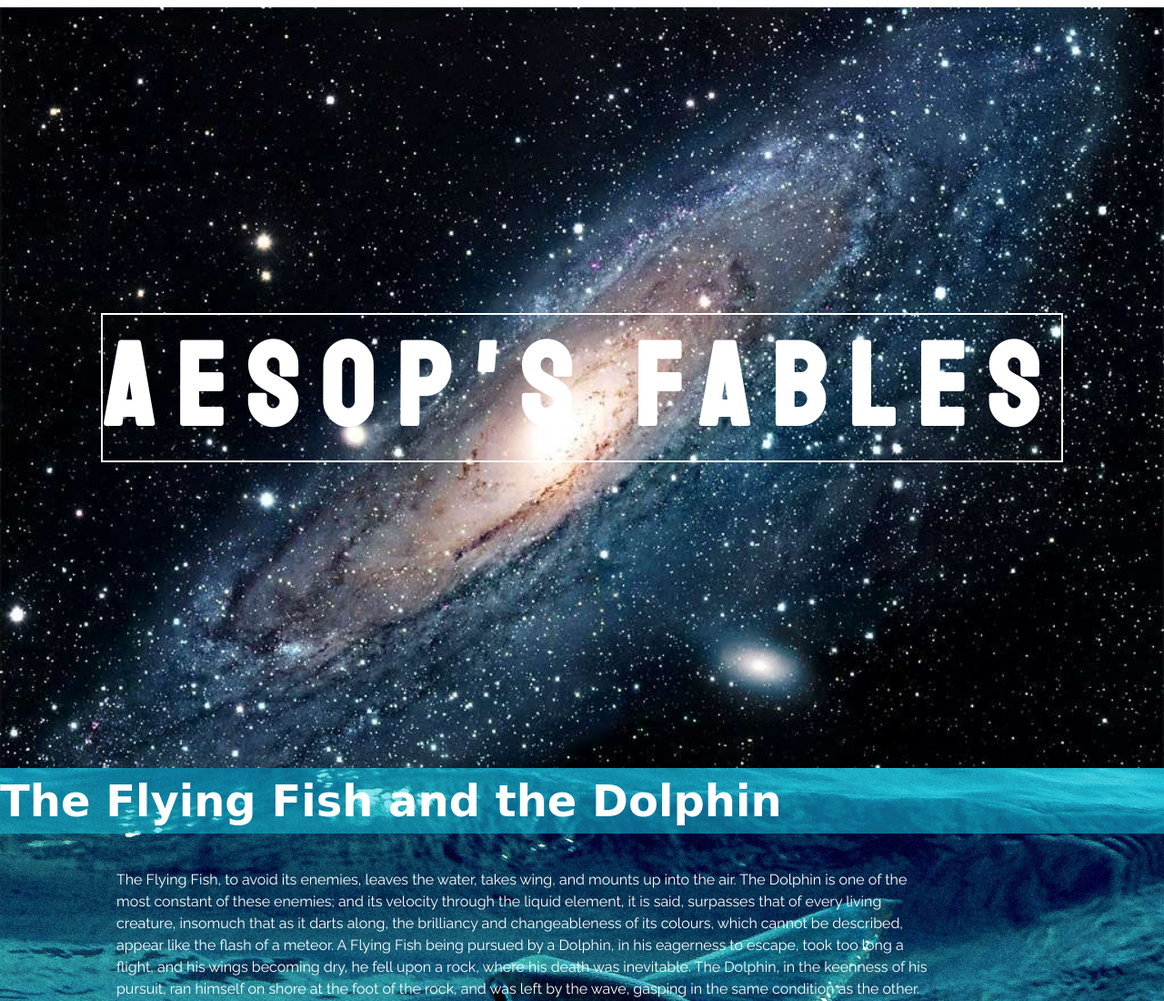
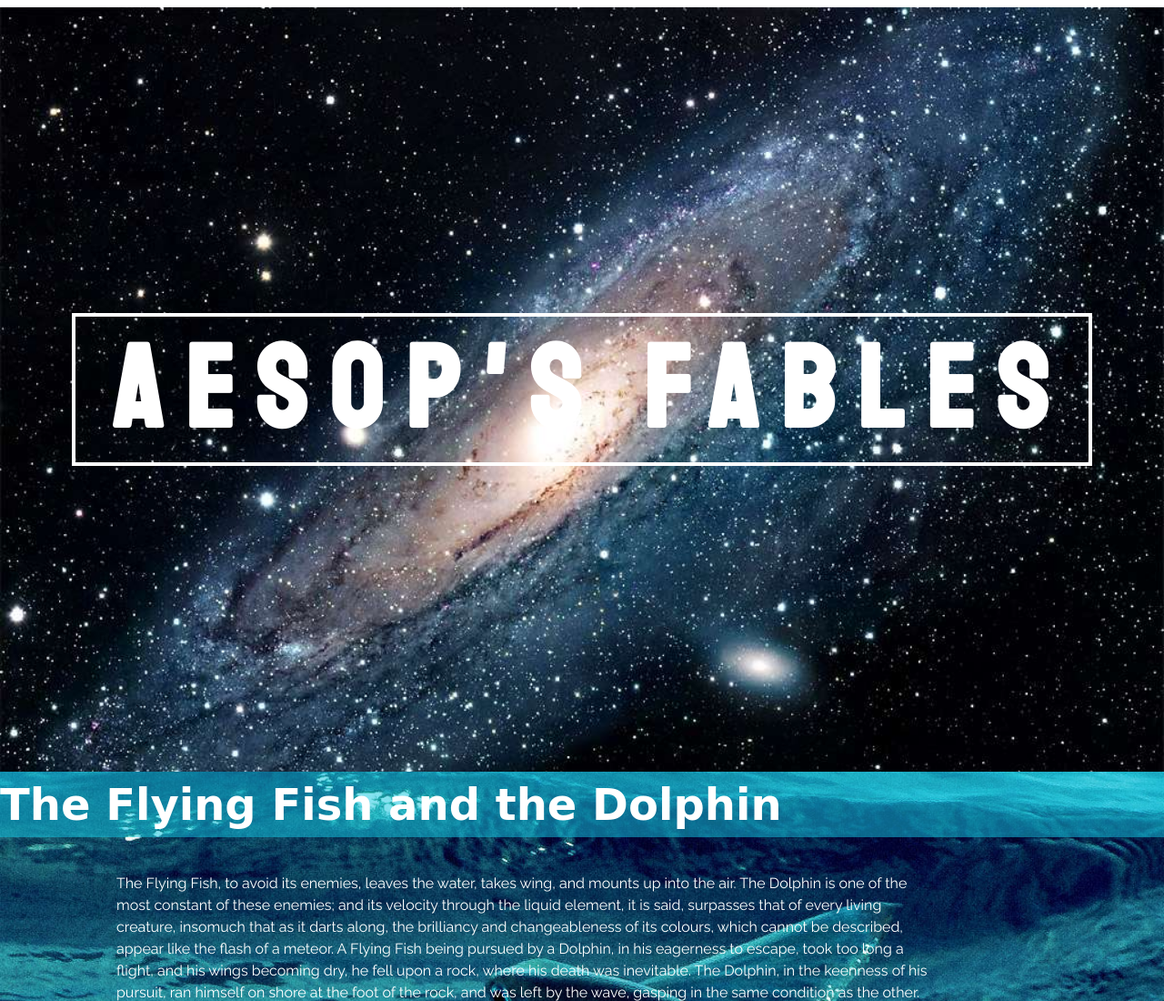
Before and after one commit to nedjma-design/D3-Projet01-Fable, a plain HTML site: page index.html in a window 1280 px wide. Shown: the top 1100 px of the page at 91% size. Drawn offline with Linux system fonts and the light colour scheme; a web font is replaced by a local one.

Commit message:
correction commit
correction titre bordure

```diff
--- a/css/typo.css
+++ b/css/typo.css
@@ -14,10 +14,13 @@ font-family: 'Staatliches', cursive;
   text-align: center;
   letter-spacing: 25px;
 color: white;
-border-top: 2px solid white;
-   border-bottom:2px solid white;
-   border-left:2px solid white;
-   border-right:2px solid white;
+border-top: 4px solid white;
+border-bottom:4px solid white;
+   border-left:4px solid white;
+   border-right:4px solid white;
+padding-left: 40px;
+padding-right: 20px;
+
 
 }
 
```
Also changed, not shown: 2 other files.
